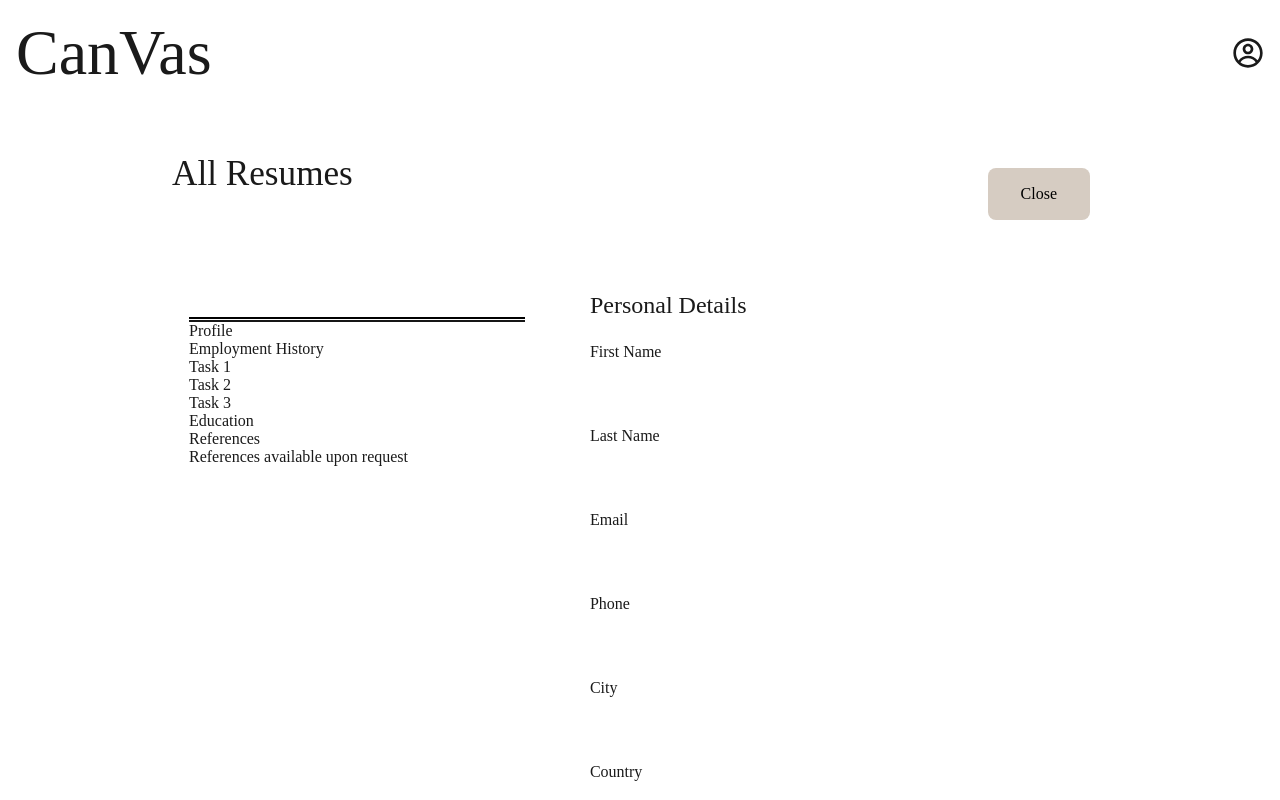
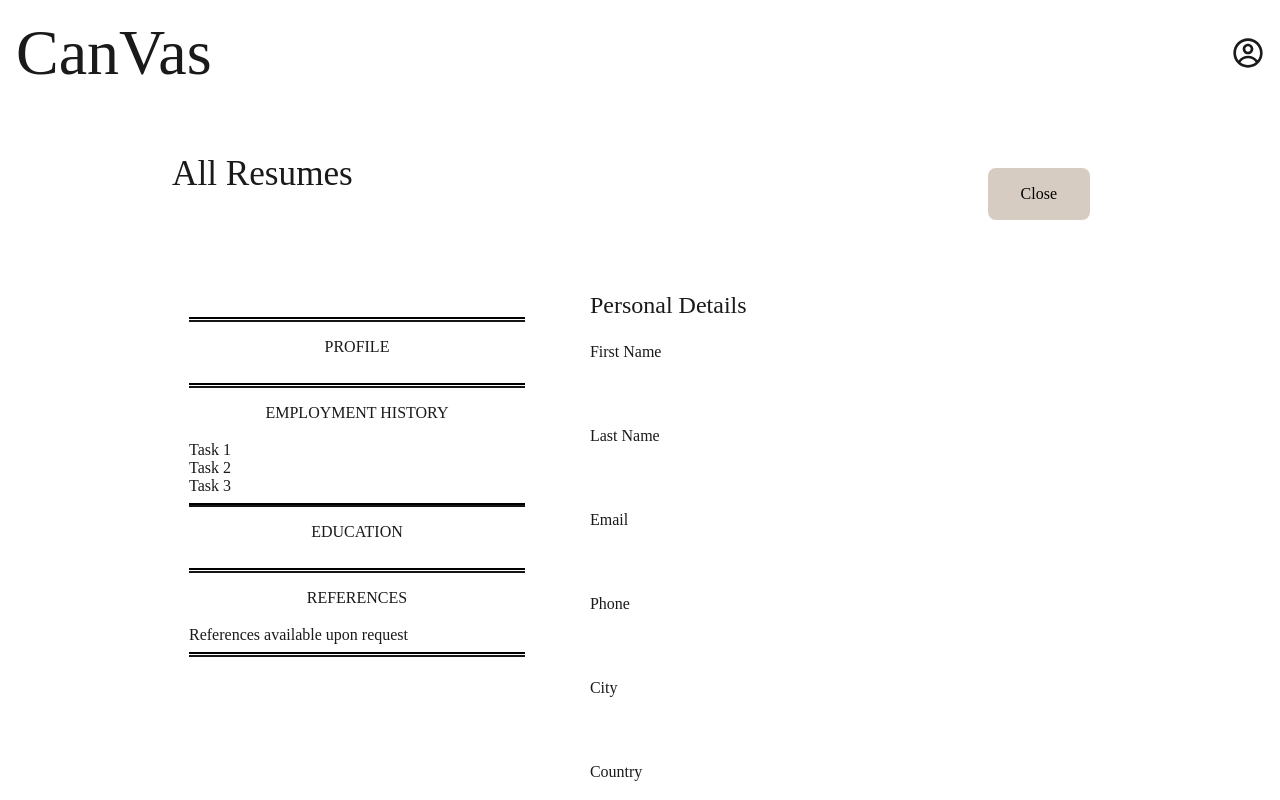
Before and after one commit to dylewskii/cv-builder, a React app in the folder cv-builder/: page / in a window 1280 px wide. Both pictures are taken after a click on the element 747 px from the left and 417 px from the top of the page. Shown: the top 800 px of the page. Built offline with nearby package versions, Linux system fonts and the light colour scheme; the HTML template or start-up script is replaced by a standard one.

Commit message:
add basic CV preview template styling

```diff
--- a/cv-builder/src/styles/CreateCV.module.css
+++ b/cv-builder/src/styles/CreateCV.module.css
@@ -13,29 +13,40 @@
   height: 450px;
   min-height: 350px;
   border-radius: 5px;
-  border: 1px solid white;
+  border: 1px solid var(--light-white);
   padding: 1rem;
 }
 
-.previewDetails {
+.previewDetails,
+.previewSummary,
+.previewHistory,
+.previewEducation,
+.previewReferences {
   display: flex;
   flex-direction: column;
 }
 
-.previewDetails::after {
+.previewDetails::after,
+.previewSummary::after,
+.previewHistory::after,
+.previewEducation::after,
+.previewReferences::after {
   content: "";
-  /* border: 2px solid black; */
   height: 0.3rem;
-  border-top: 2px solid #000; /* Adjust color and style as needed */
+  border-top: 2px solid #000;
   border-bottom: 2px solid #161616;
-  border-right: none;
-  border-left: none;
+  margin-top: 0.5rem;
 }
 
 .previewDetails h4 {
   margin: 0 auto;
   text-transform: uppercase;
   font-size: 1.5rem;
+  letter-spacing: 0.3rem;
+}
+
+.previewDetails p {
+  font-size: 0.8rem;
 }
 
 .detailsLocation {
@@ -46,7 +57,22 @@
 .detailsContact {
   display: flex;
   justify-content: space-between;
-  margin-bottom: 0.5rem;
+}
+
+.previewSummary h4,
+.previewHistory h4,
+.previewEducation h4,
+.previewReferences h4 {
+  margin: 1rem auto;
+  text-transform: uppercase;
+  margin-top: 1rem;
+  border-bottom: 1px solid var(--light-white);
+  padding-bottom: 2px;
+}
+
+.previewSummary p {
+  padding: 0 1rem;
+  font-size: 0.8rem;
 }
 
 /* --- EDIT --- */
```
